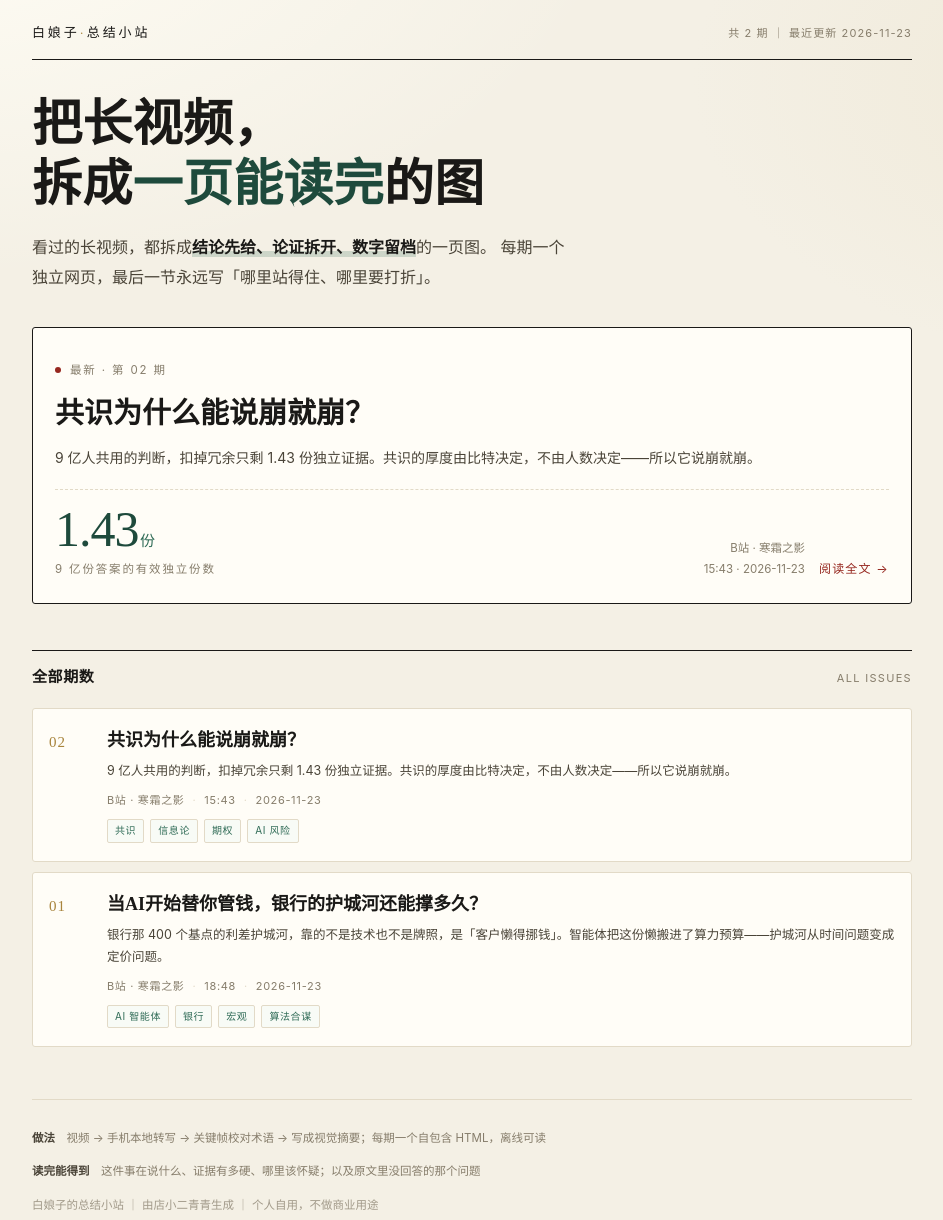
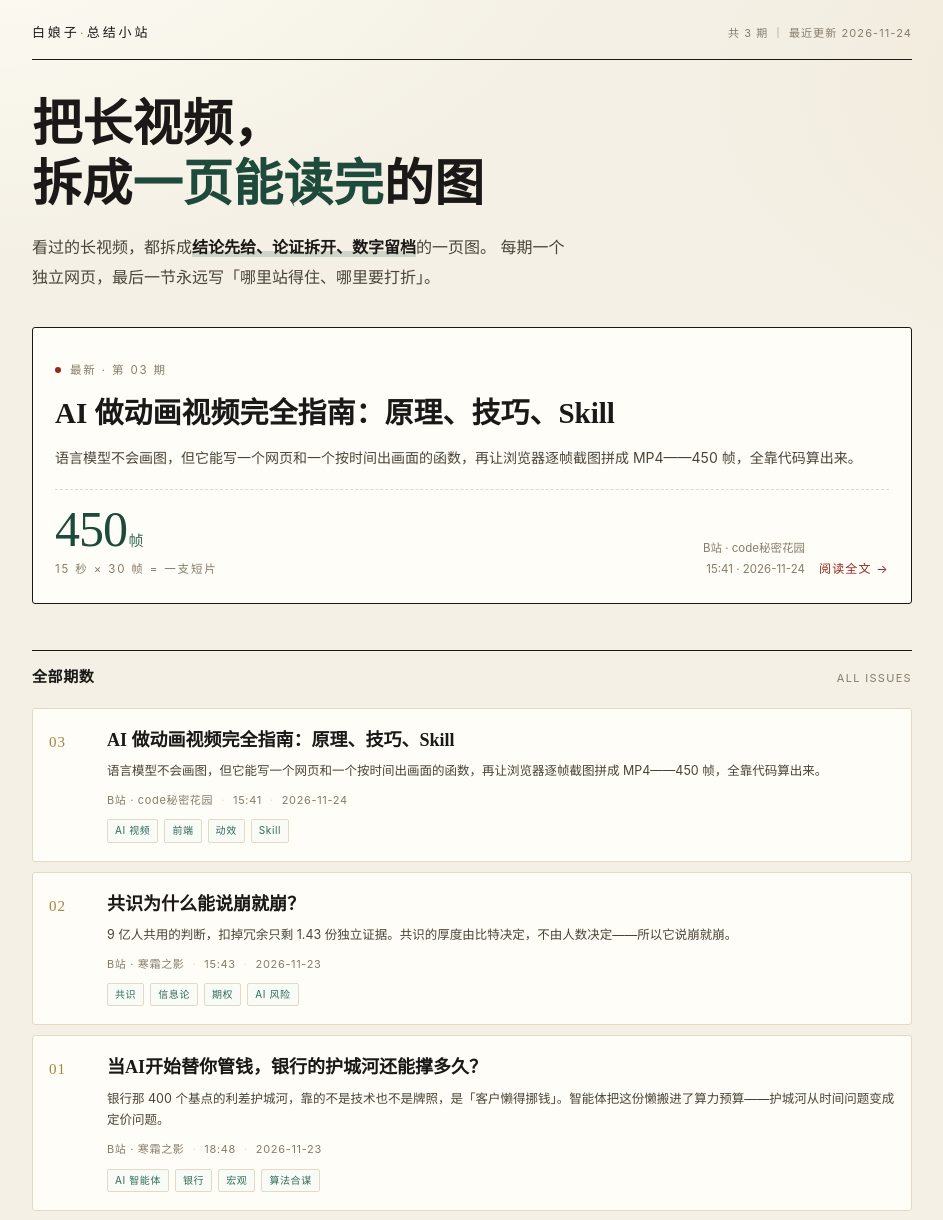
Before and after one commit to MrDogJK/baixiaoniang-summary, a plain HTML site: page index.html in a window 1280 px wide. Shown: the top 1220 px of the page, without its empty margins (168-1111 px from the left). Drawn offline with Linux system fonts and the light colour scheme.

Commit message:
add index.html

```diff
--- a/index.html
+++ b/index.html
@@ -128,7 +128,7 @@
 <main>
   <div class="top">
     <div class="brand">白娘子<span>·</span>总结小站</div>
-    <div class="meta">共 2 期 ｜ 最近更新 2026-11-23</div>
+    <div class="meta">共 3 期 ｜ 最近更新 2026-11-24</div>
   </div>
 
   <header class="hero">
@@ -139,17 +139,17 @@
     </p>
   </header>
 
-    <a class="feat rv" href="issue-02-consensus.html">
+    <a class="feat rv" href="issue-03-ai-animation.html">
     <div class="feat-in">
-      <div class="lbl"><i></i>最新 · 第 02 期</div>
-      <h2>共识为什么能说崩就崩？</h2>
-      <p class="sum">9 亿人共用的判断，扣掉冗余只剩 1.43 份独立证据。共识的厚度由比特决定，不由人数决定——所以它说崩就崩。</p>
+      <div class="lbl"><i></i>最新 · 第 03 期</div>
+      <h2>AI 做动画视频完全指南：原理、技巧、Skill</h2>
+      <p class="sum">语言模型不会画图，但它能写一个网页和一个按时间出画面的函数，再让浏览器逐帧截图拼成 MP4——450 帧，全靠代码算出来。</p>
       <div class="statrow">
         <div class="nw-wrap">
-          <div class="num">1.43<small>份</small></div>
-          <p class="lbl">9 亿份答案的有效独立份数</p>
+          <div class="num">450<small>帧</small></div>
+          <p class="lbl">15 秒 × 30 帧 = 一支短片</p>
         </div>
-        <p class="meta"><span class="nw">B站 · 寒霜之影</span><br><span class="nw">15:43 · 2026-11-23</span></p>
+        <p class="meta"><span class="nw">B站 · code秘密花园</span><br><span class="nw">15:41 · 2026-11-24</span></p>
         <span class="more">阅读全文 →</span>
       </div>
     </div>
@@ -161,7 +161,17 @@
     <span>ALL ISSUES</span>
   </div>
   <div class="list">
-        <a class="item rv" href="issue-02-consensus.html">
+        <a class="item rv" href="issue-03-ai-animation.html">
+      <div class="no">03</div>
+      <div>
+        <h4>AI 做动画视频完全指南：原理、技巧、Skill</h4>
+        <p class="sum">语言模型不会画图，但它能写一个网页和一个按时间出画面的函数，再让浏览器逐帧截图拼成 MP4——450 帧，全靠代码算出来。</p>
+        <div class="m"><span class="nw">B站 · code秘密花园</span><span class="dot">·</span><span class="nw">15:41</span><span class="dot">·</span><span class="nw">2026-11-24</span></div>
+        <div class="tags"><span class="tag">AI 视频</span><span class="tag">前端</span><span class="tag">动效</span><span class="tag">Skill</span></div>
+      </div>
+    </a>
+
+    <a class="item rv" href="issue-02-consensus.html">
       <div class="no">02</div>
       <div>
         <h4>共识为什么能说崩就崩？</h4>
```
